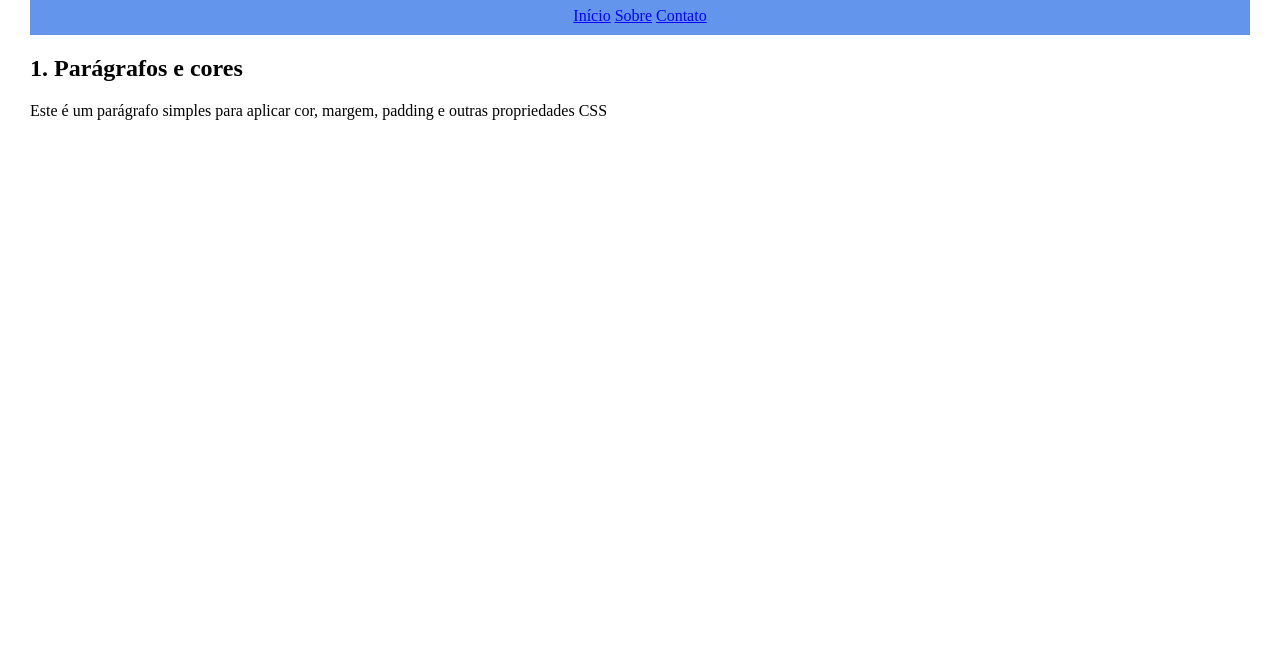
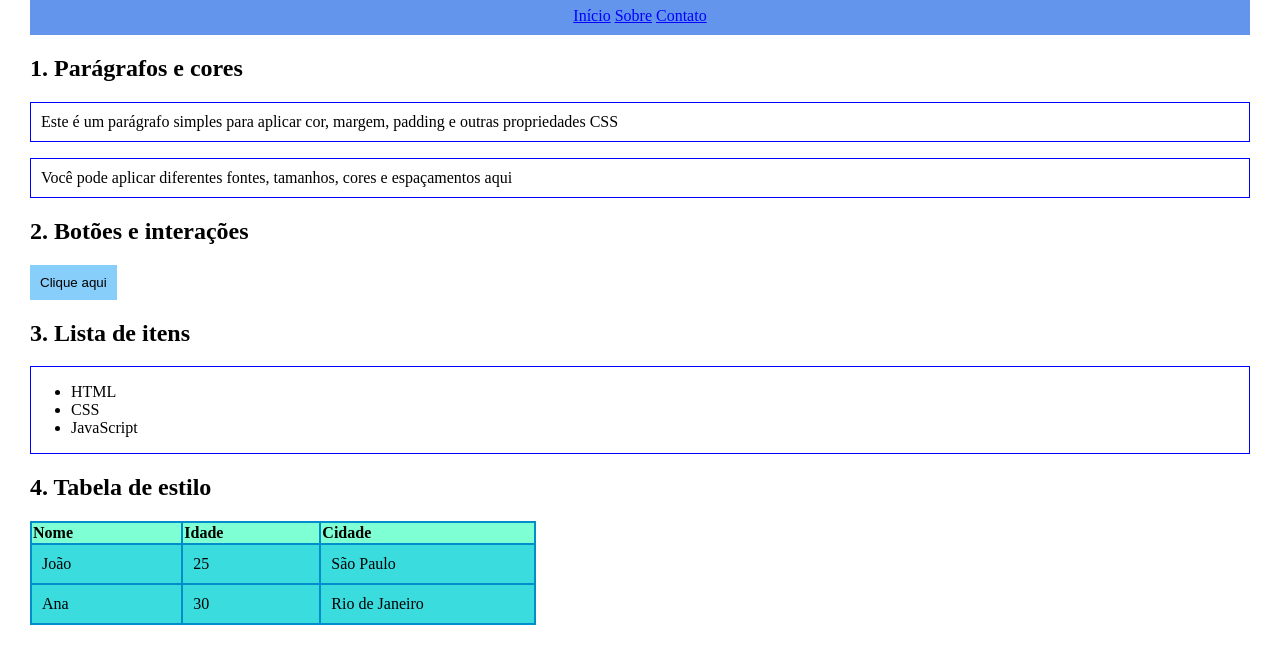
Before and after one commit to Madu01036/AulaHTML, a plain HTML site: page Aula 07/exercicio01.html in a window 1280 px wide. Shown: the part 90-754 px from the top of the page. Drawn offline with Linux system fonts and the light colour scheme.

Commit message:
Update exercicio01.html

```diff
--- a/Aula 07/exercicio01.html
+++ b/Aula 07/exercicio01.html
@@ -25,6 +25,39 @@
             padding: 15px;
             margin: 15px;
         }
+        .box
+         {
+            padding: 10px;
+            border: 1px solid blue;
+         }
+         button
+         {
+            padding: 10px;
+            border: 0px;
+            background-color: lightskyblue;
+         }
+         .box2
+         {
+            padding: 25x;
+            border: 1px solid blue;
+         }
+         table,tr,td,thead
+         {
+            border: 2px  solid rgb(0, 142, 202);
+            border-collapse:collapse;
+            text-align: left;
+            padding: 10px 110px 10px 10px;
+            font-size: medium;
+         }
+         td
+         {
+            background-color: rgb(58, 220, 222);
+         }
+         th
+         {
+            background-color: aquamarine;
+            border: 2px solid rgb(0, 142, 202);
+         }
 
     </style>
 </head>
@@ -33,7 +66,37 @@
     <p class="hy"> <span style="text-decoration: underline;">Início</span> <span style="text-decoration: underline;">Sobre</span> <span style="text-decoration: underline;"> Contato</span></p>
 
     <h2>1. Parágrafos e cores</h2>
-    <p>Este é  um parágrafo simples para aplicar cor, margem, padding e outras propriedades CSS</p>
+    <p class="box">Este é  um parágrafo simples para aplicar cor, margem, padding e outras propriedades CSS</p>
+    <p class="box">Você pode aplicar diferentes fontes, tamanhos, cores e espaçamentos aqui</p>
+    <h2>2. Botões e interações</h2>
+    <button>Clique aqui</button>
+    <h2>3. Lista de itens</h2>
 
+   <div class="box2">
+    <ul>
+        <li>HTML</li>
+        <li>CSS</li>
+        <li>JavaScript</li>
+    </div>
+    </ul>
+    <h2>4. Tabela de estilo</h2>
+    <table>
+        <thead>
+        <th>Nome</th>
+        <th>Idade</th>
+        <th>Cidade</th>
+        </thead>
+        <tr><td>João</td>
+        <td>25</td>
+        <td>São Paulo</td>
+        </tr>
+        <tr>
+            <td>Ana</td>
+            <td>30</td>
+            <td>Rio de Janeiro</td>
+        </tr>
+
+
+    </table>
 </body>
 </html>
```
